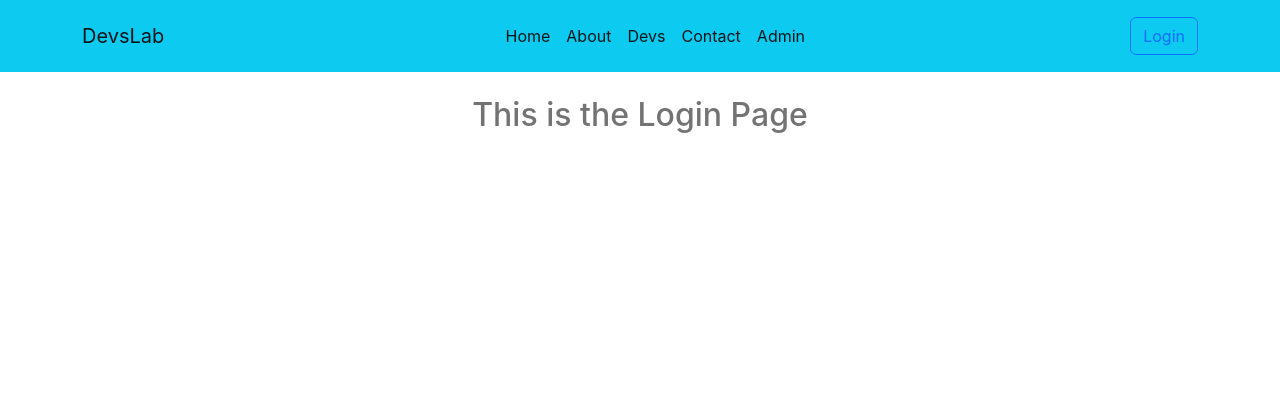
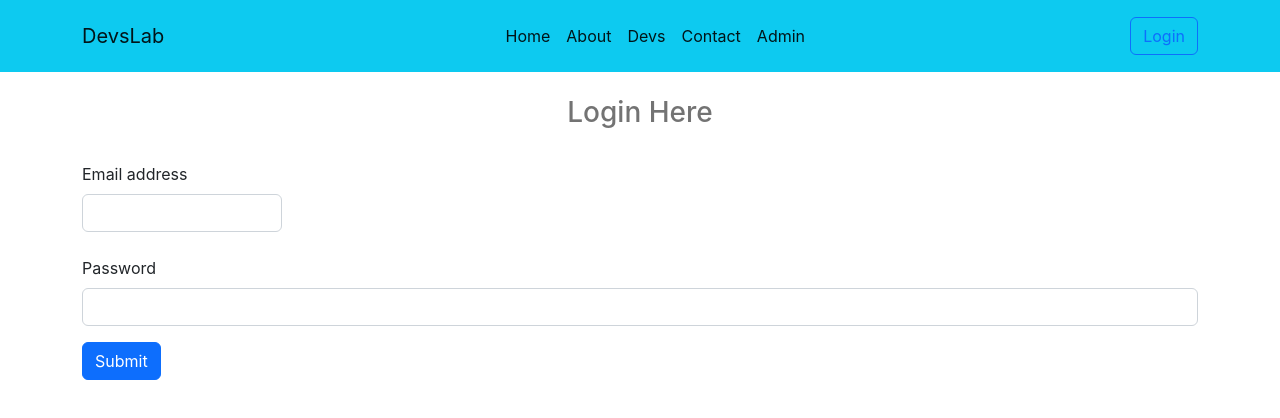
Before and after one commit to ndurivin/react-sinatra-final, a React (Create React App) app in the folder react/sinatra/: page /login in a window 1280 px wide. Shown: the top 418 px of the page. Built offline with nearby package versions, Linux system fonts and the light colour scheme.

Commit message:
Created individual profile component

```diff
--- a/react/sinatra/src/components/Devs.js
+++ b/react/sinatra/src/components/Devs.js
@@ -1,5 +1,6 @@
 import React from "react";
 import { Link } from 'react-router-dom'
+import Footer from '../components/Footer'
 
 
 
@@ -26,11 +27,9 @@ import { Link } from 'react-router-dom'
 function Devs() {
   return (
     <div>
-      <h2>View Developers Here</h2>
       <div className="navbar navbar-default text-center" role="navigation">
         <h2 className="navbar-text col-md-12 col-sm-12 col-xs-12 text p-3">
-          This is the Developers Page
-        </h2>
+        View Developers Here</h2>
       </div>
       <div className="container">
       <div className="row row-cols-1 row-cols-md-4 g-4">
@@ -41,15 +40,40 @@ function Devs() {
               <h5 className="card-title">Developer Name</h5>
               <p className="card-text">Languages</p>
               <p className="card-text">Experience</p>
-              <p className="card-text">Developer Category</p>
+              <p className="card-text">Category</p>
+              <p className="card-text">Rating</p>
             <Link to="/about" className="btn btn-primary">View Developer</Link>
+            </div>
+          </div>
+        </div>
+      </div> <br/>
+      <button type="button" className="btn btn-primary btn-sm">Small button</button>
+      <button type="button" className="btn btn-secondary btn-sm">Small button</button>
+      <button type="button" className="btn btn-secondary btn-sm">Small button</button>
 
+      <h3 className="navbar-text col-md-12 col-sm-12 col-xs-12 text p-3">
+        Fullstack Developers</h3>
+
+        <div className="row row-cols-1 row-cols-md-4 g-4">
+        <div className="col">
+          <div className="card h-100 shadow ">
+            <img src="..." className="card-img-top" alt="..." />
+            <div className="card-body">
+              <h5 className="card-title">Developer Name</h5>
+              <p className="card-text">Languages</p>
+              <p className="card-text">Experience</p>
+              <p className="card-text">Category</p>
+              <p className="card-text">Rating</p>
+            <Link to="/about" className="btn btn-primary">View Developer</Link>
             </div>
           </div>
         </div>
       </div>
+
       </div>
+      <Footer />
       </div>
+
   );
 }
 
--- a/react/sinatra/src/components/Login.js
+++ b/react/sinatra/src/components/Login.js
@@ -1,13 +1,30 @@
-import React from 'react'
+import React from "react";
 
 function Login() {
   return (
-    <div>
+    <div className="container">
       <div className="navbar navbar-default text-center" role="navigation">
-            <h2 className="navbar-text col-md-12 col-sm-12 col-xs-12 text p-3">This is the Login Page</h2>
+        <h3 className="navbar-text col-md-12 col-sm-12 col-xs-12 text p-3">
+          Login Here</h3>
+      </div>
+      <form>
+        <div className="mb-4">
+          <label for="exampleInputEmail1" className="form-label">Email address</label>
+          <input style={{width: 200}} type="email" className="form-control" id="exampleInputEmail1" aria-describedby="emailHelp"/>
+          {/* <div id="emailHelp" className="form-text">Your email is safe with us.</div> */}
         </div>
+        <div className="mb-3">
+          <label for="exampleInputPassword1" className="form-label">Password</label>
+          <input type="password" className="form-control" id="exampleInputPassword1"/>
+        </div>
+        {/* <div className="mb-3 form-check">
+          <input type="checkbox" className="form-check-input" id="exampleCheck1" />
+          <label className="form-check-label" for="exampleCheck1">Check me out</label>
+        </div> */}
+        <button type="submit" className="btn btn-primary">Submit</button>
+      </form>
     </div>
-  )
+  );
 }
 
 export default Login;
```
Also changed, not shown: react/sinatra/src/components/Profile.js (added, +11 -0 lines).
